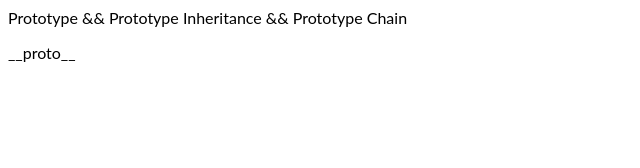
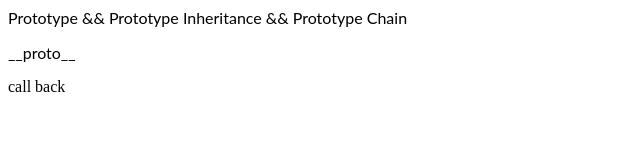
Before and after one commit to manojvuppu/javascript-prep, an Angular app: page / in a window 1280 px wide. Shown: the top 168 px of the page, without its empty margins (0-640 px from the left). Built offline with nearby package versions, Linux system fonts and the light colour scheme.

Commit message:
2 files modified

```diff
--- a/src/app/app.component.html
+++ b/src/app/app.component.html
@@ -1,3 +1,5 @@
 <p>Prototype && Prototype Inheritance && Prototype Chain</p>
 
 <p>__proto__</p>
+
+<app-cl-back-fn><app-cl-back-fn>
--- a/src/app/cl-back-fn/cl-back-fn.component.html
+++ b/src/app/cl-back-fn/cl-back-fn.component.html
@@ -0,0 +1 @@
+call back
```
